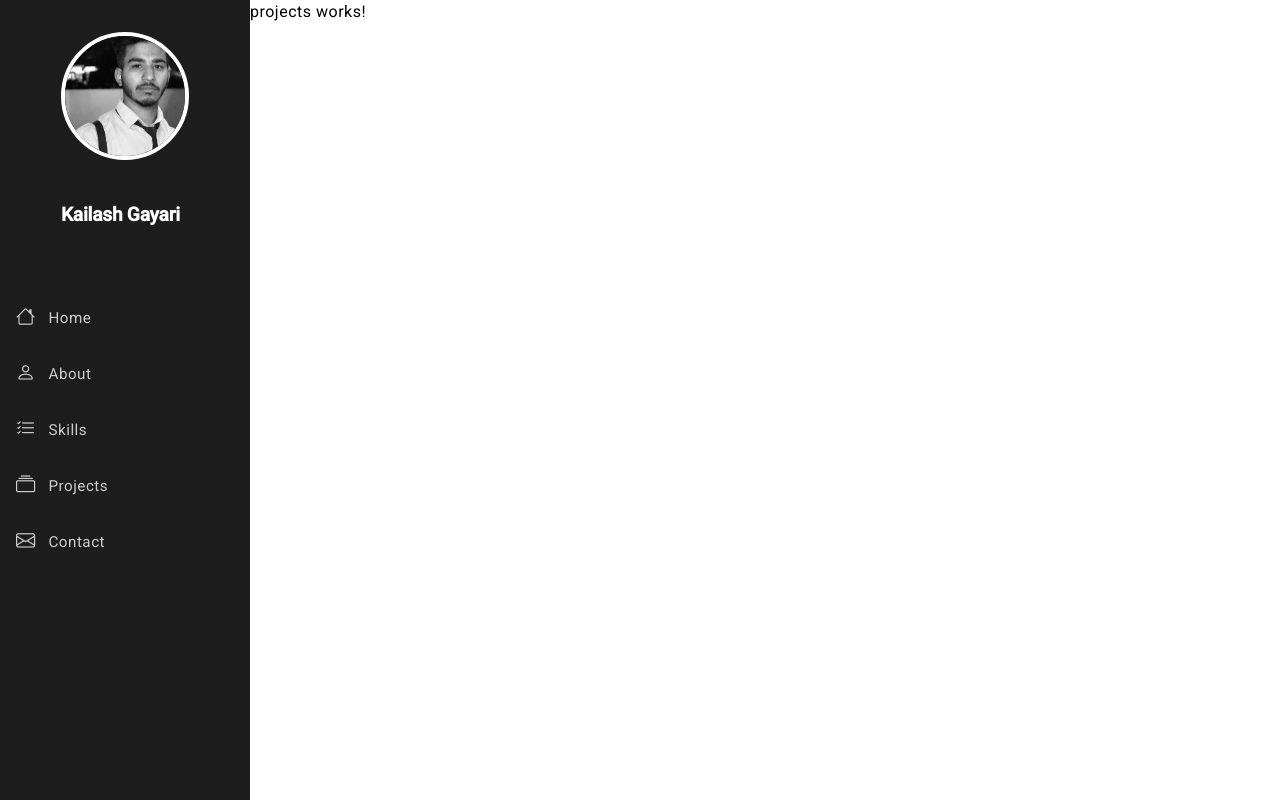
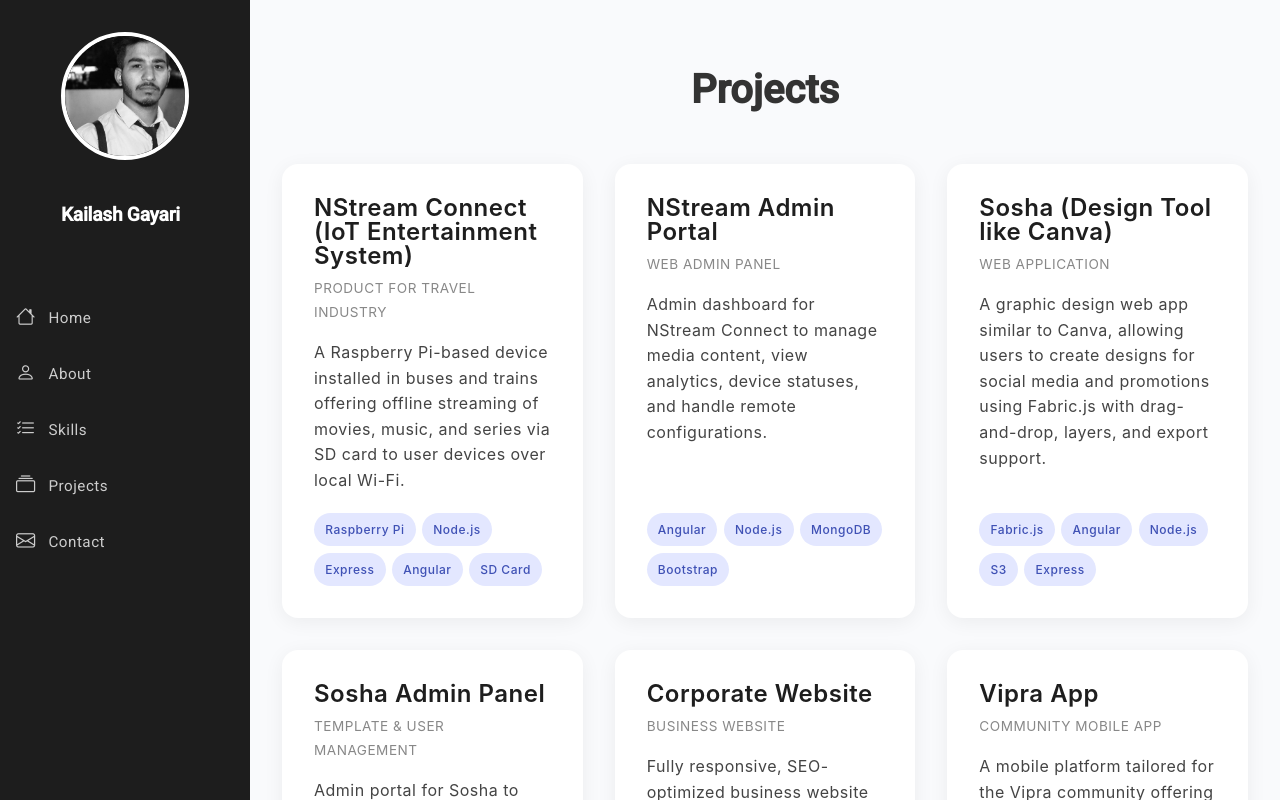
Before and after one commit to Kailash-dev/portfolio, an Angular app: page /projects in a window 1280 px wide. Built offline with nearby package versions, Linux system fonts and the light colour scheme.

Commit message:
Add projects section with dynamic data display; implement HTML structure and styles for improved presentation.

```diff
--- a/public/data/profile.json
+++ b/public/data/profile.json
@@ -77,6 +77,62 @@
       "Git & GitHub",
       "Agile / SCRUM"
     ]
-  }
+  },
+  "projects": [
+    {
+      "title": "NStream Connect (IoT Entertainment System)",
+      "type": "Product for Travel Industry",
+      "description": "A Raspberry Pi-based device installed in buses and trains offering offline streaming of movies, music, and series via SD card to user devices over local Wi-Fi.",
+      "technologies": ["Raspberry Pi", "Node.js", "Express", "Angular", "SD Card"]
+    },
+    {
+      "title": "NStream Admin Portal",
+      "type": "Web Admin Panel",
+      "description": "Admin dashboard for NStream Connect to manage media content, view analytics, device statuses, and handle remote configurations.",
+      "technologies": ["Angular", "Node.js", "MongoDB", "Bootstrap"]
+    },
+    {
+      "title": "Sosha (Design Tool like Canva)",
+      "type": "Web Application",
+      "description": "A graphic design web app similar to Canva, allowing users to create designs for social media and promotions using Fabric.js with drag-and-drop, layers, and export support.",
+      "technologies": ["Fabric.js", "Angular", "Node.js", "S3", "Express"]
+    },
+    {
+      "title": "Sosha Admin Panel",
+      "type": "Template & User Management",
+      "description": "Admin portal for Sosha to manage templates, categories, assets, and review user-generated designs for approval and platform publication.",
+      "technologies": ["Angular", "Node.js", "MongoDB", "S3"]
+    },
+    {
+      "title": "Corporate Website",
+      "type": "Business Website",
+      "description": "Fully responsive, SEO-optimized business website developed with a lightweight CMS and deployed on static hosting platforms.",
+      "technologies": ["Angular", "SCSS", "Netlify"]
+    },
+    {
+      "title": "Vipra App",
+      "type": "Community Mobile App",
+      "description": "A mobile platform tailored for the Vipra community offering Matrimony, Job Portal, and Business Listings with a modern UI and secure backend.",
+      "technologies": ["React Native", "Firebase", "Node.js", "MongoDB"]
+    },
+    {
+      "title": "Amal E-Commerce",
+      "type": "E-Commerce App",
+      "description": "Middle East-focused online store with full-stack development of search, filtering, cart, and category management features.",
+      "technologies": ["Angular", "Node.js", "Express", "MongoDB"]
+    },
+    {
+      "title": "QR Code Scanner & Rotation Detection",
+      "type": "Mobile application ",
+      "description": "App to scan QR codes and determine their rotation/orientation based on finder patterns; supports categorization and real-time detection.",
+      "technologies": ["Angular", "Canvas", "Vision Camera"]
+    },
+    {
+      "title": "Mobile Face Authentication",
+      "type": "Biometric Mobile Feature",
+      "description": "Standalone face authentication module developed for secure access, later integrated into larger client apps.",
+      "technologies": ["React Native", "Face API", "Android", "Camera"]
+    }
+  ]
 
 }
--- a/src/app/sections/projects/projects.component.html
+++ b/src/app/sections/projects/projects.component.html
@@ -1 +1,17 @@
-<p>projects works!</p>
+<section class="projects">
+  <h2 class="section-title">Projects</h2>
+
+  <div class="project-grid">
+    <div class="project-card" *ngFor="let project of projects">
+      <div>
+        <div class="project-title">{{ project.title }}</div>
+        <div class="project-type">{{ project.type }}</div>
+        <div class="project-description">{{ project.description }}</div>
+      </div>
+
+      <div class="stack-list">
+        <span class="stack-chip" *ngFor="let tech of project.technologies">{{ tech }}</span>
+      </div>
+    </div>
+  </div>
+</section>
--- a/src/app/sections/projects/projects.component.scss
+++ b/src/app/sections/projects/projects.component.scss
@@ -0,0 +1,71 @@
+.projects {
+  padding: 4rem 2rem;
+  background: #f9fafc;
+  font-family: 'Inter', sans-serif;
+}
+
+.section-title {
+  text-align: center;
+  font-size: 2.5rem;
+  color: #333;
+  font-weight: 700;
+  margin-bottom: 3rem;
+}
+
+.project-grid {
+  display: grid;
+  grid-template-columns: repeat(auto-fit, minmax(300px, 1fr));
+  gap: 2rem;
+}
+
+.project-card {
+  background-color: #fff;
+  border-radius: 16px;
+  box-shadow: 0 4px 20px rgba(0, 0, 0, 0.06);
+  padding: 2rem;
+  transition: all 0.3s ease;
+  display: flex;
+  flex-direction: column;
+  justify-content: space-between;
+}
+
+.project-card:hover {
+  transform: translateY(-6px);
+  box-shadow: 0 12px 25px rgba(0, 0, 0, 0.1);
+}
+
+.project-title {
+  font-size: 1.5rem;
+  color: #1e1e1e;
+  font-weight: 600;
+  margin-bottom: 0.5rem;
+}
+
+.project-type {
+  font-size: 0.85rem;
+  color: #888;
+  text-transform: uppercase;
+  margin-bottom: 1rem;
+}
+
+.project-description {
+  font-size: 1rem;
+  color: #444;
+  line-height: 1.6;
+  margin-bottom: 1.2rem;
+}
+
+.stack-list {
+  display: flex;
+  flex-wrap: wrap;
+  gap: 0.4rem;
+}
+
+.stack-chip {
+  background-color: #e3e7ff;
+  color: #3f51b5;
+  font-size: 0.75rem;
+  font-weight: 500;
+  padding: 0.3rem 0.7rem;
+  border-radius: 9999px;
+}
--- a/src/app/sections/projects/projects.component.ts
+++ b/src/app/sections/projects/projects.component.ts
@@ -1,12 +1,21 @@
 import { Component } from '@angular/core';
+import { ProfileService } from '../../core/services/profile.service';
+import { NgFor, NgIf } from '@angular/common';
 
 @Component({
   selector: 'app-projects',
   standalone: true,
-  imports: [],
+  imports: [NgIf,NgFor],
   templateUrl: './projects.component.html',
   styleUrl: './projects.component.scss'
 })
 export class ProjectsComponent {
+  projects: any
+  constructor(private profileService: ProfileService) {}
 
+    ngOnInit(): void {
+      this.profileService.getProfile().subscribe((data) => {
+        this.projects = data?.projects || [];
+      });
+    }
 }
```
